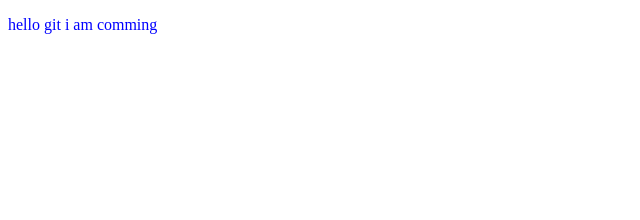
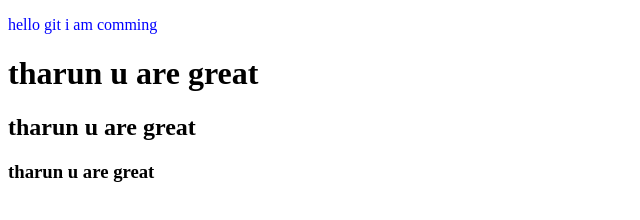
Before and after one commit to Tharun-05/proj, a plain HTML site: page index.html in a window 1280 px wide. Shown: the whole page, without its empty margins (0-640 px from the left). Drawn offline with Linux system fonts and the light colour scheme.

Commit message:
new feature added in new branch

```diff
--- a/index.html
+++ b/index.html
@@ -8,5 +8,8 @@
 </head>
 <body>
     <p>hello git i am comming</p>
+    <h1>tharun u are great</h1>
+    <h2>tharun u are great</h2>
+    <h3>tharun u are great</h3>
 </body>
 </html>
```
